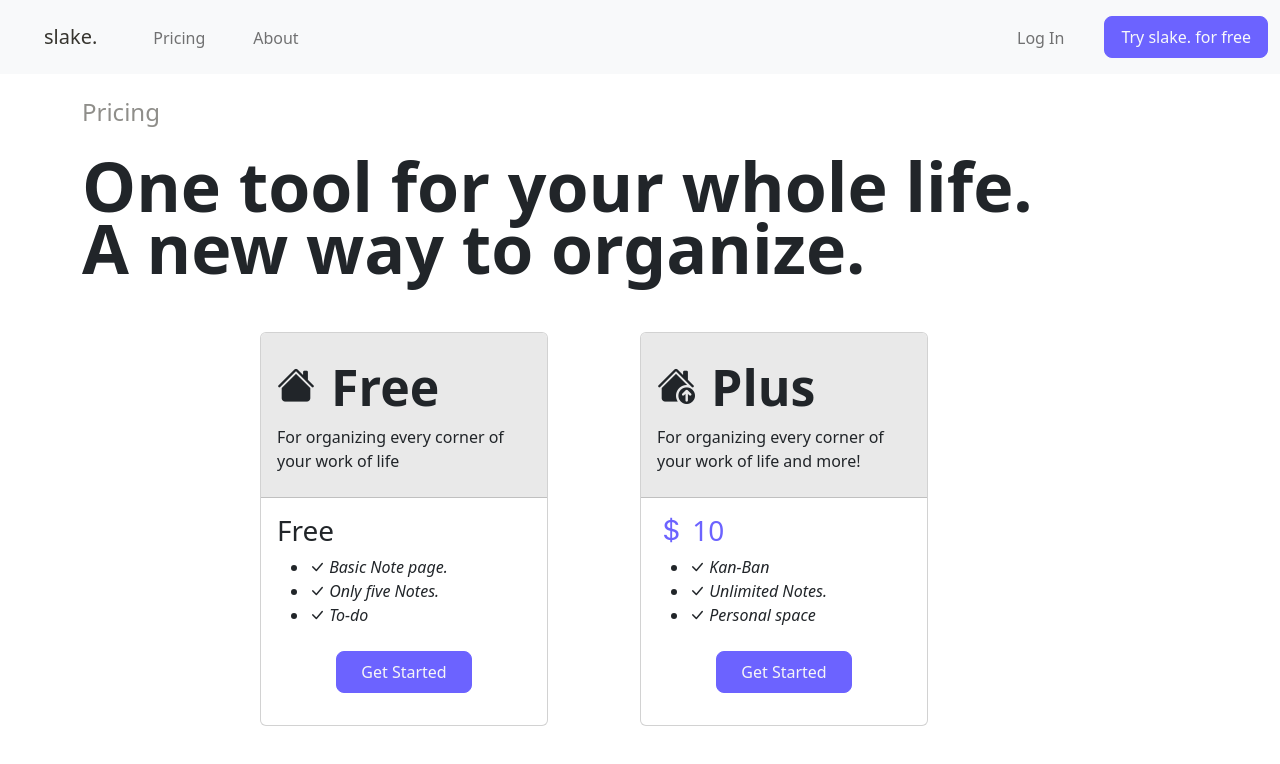
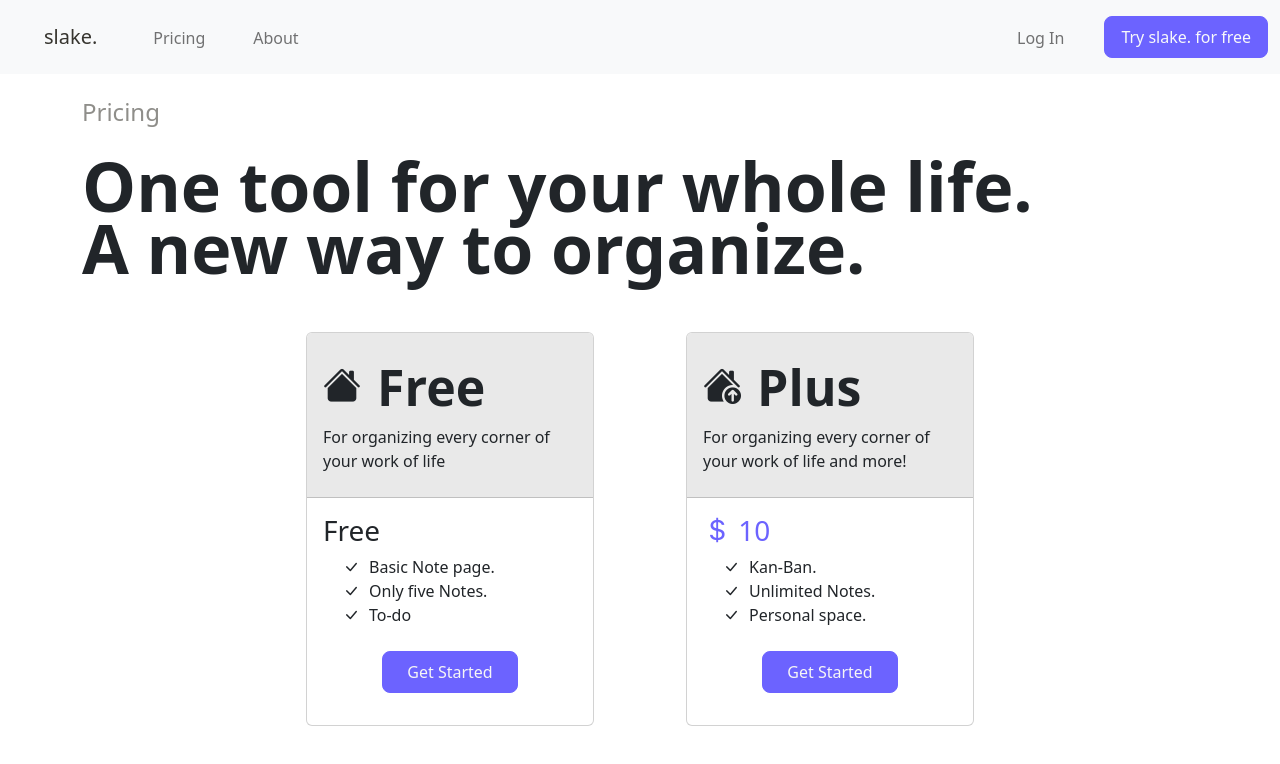
Before and after one commit to 3Ryuusei3/slake._client, a React (Create React App) app: page /plan in a window 1280 px wide. Shown: the top 764 px of the page. Built offline with nearby package versions, Linux system fonts and the light colour scheme; no server answers.

Commit message:
Code review improvements

```diff
--- a/src/App.css
+++ b/src/App.css
@@ -422,6 +422,20 @@ input::placeholder {
 	color: var(--color-primary);
 }
 
+.pricing-body ul {
+	list-style: none;
+	padding-left: 20px;
+}
+
+.pricing-body li {
+	display: flex;
+	gap: 10px;
+}
+
+.pricing-body li p {
+	margin-bottom: 0;
+}
+
 .pricing-icon {
 	font-size: var(--xxl);
 }
--- a/src/App.jsx
+++ b/src/App.jsx
@@ -1,15 +1,11 @@
 import "./App.css"
 import AppRoutes from "./routes/AppRoutes"
 import Navigation from "./components/Navbar/Navbar"
-import { useContext } from "react"
-import { AuthContext } from "./context/auth.context"
 
 function App() {
-	const { user } = useContext(AuthContext)
-
 	return (
 		<>
-			{!user && <Navigation />}
+			<Navigation />
 			<AppRoutes />
 		</>
 	)
--- a/src/components/Header/Header.jsx
+++ b/src/components/Header/Header.jsx
@@ -53,9 +53,9 @@ function Header({ isSidebarOpen }) {
 			) : (
 				<>
 					<div style={{ postion: "relative" }}>
-						<HeaderImage headerData={headerData} isSidebarOpen={isSidebarOpen} setHeaderData={setHeaderData} />
-						<HeaderIcon headerData={headerData} isSidebarOpen={isSidebarOpen} />
-						<HeaderTitle headerData={headerData} isSidebarOpen={isSidebarOpen} />
+						<HeaderImage headerImg={headerData.header.image} setHeaderData={setHeaderData} />
+						<HeaderIcon headerIcon={headerData.header.icon} />
+						<HeaderTitle headerTitle={headerData.header.title} />
 					</div>
 				</>
 			)}
--- a/src/components/Header/HeaderIcon.jsx
+++ b/src/components/Header/HeaderIcon.jsx
@@ -1,9 +1,13 @@
+import { useContext, useState } from "react"
+import { SidebarContext } from "../../context/sidebar.context"
+
 import EmojiPicker, { EmojiStyle, Emoji } from "emoji-picker-react"
-import { useState } from "react"
 
-function HeaderIcon({ isSidebarOpen, headerData }) {
+function HeaderIcon({ headerIcon }) {
 	const [selectedEmoji, setSelectedEmoji] = useState()
 	const [showPicker, setShowPicker] = useState(false)
+
+	const { isSidebarOpen } = useContext(SidebarContext)
 
 	function onClick(emojiData) {
 		setSelectedEmoji(emojiData.unified)
@@ -13,7 +17,7 @@ function HeaderIcon({ isSidebarOpen, headerData }) {
 	return (
 		<div style={{ position: "relative" }} className={!isSidebarOpen ? "leftPaddingSm mb-5" : "leftPaddingLg mb-5"}>
 			<h1 className="headerIcon" onClick={() => setShowPicker(val => !val)}>
-				{selectedEmoji ? <Emoji unified={selectedEmoji} emojiStyle={EmojiStyle.APPLE} size={80} /> : headerData.header.icon}
+				{selectedEmoji ? <Emoji unified={selectedEmoji} emojiStyle={EmojiStyle.APPLE} size={80} /> : headerIcon}
 			</h1>
 			{showPicker && <EmojiPicker width="270px" height="350px" onEmojiClick={onClick} previewConfig={{ showPreview: false }} />}
 		</div>
--- a/src/components/Header/HeaderImage.jsx
+++ b/src/components/Header/HeaderImage.jsx
@@ -1,10 +1,14 @@
-import { useState } from "react"
+import { useState, useContext } from "react"
 import { Modal } from "react-bootstrap"
+import { SidebarContext } from "../../context/sidebar.context"
+
 import NewHeaderImgForm from "./NewHeaderImgForm"
 
-function HeaderImage({ isSidebarOpen, headerData, setHeaderData }) {
+function HeaderImage({ headerImg, setHeaderData }) {
 	const [showIcon, setShowIcon] = useState(false)
 	const [showImgModal, setShowImgModal] = useState(false)
+
+	const { isSidebarOpen } = useContext(SidebarContext)
 
 	const handleMouseOver = () => {
 		setShowIcon(true)
@@ -25,7 +29,7 @@ function HeaderImage({ isSidebarOpen, headerData, setHeaderData }) {
 						<i className="bi bi-image"></i>
 					</button>
 				)}
-				<img onMouseOver={handleMouseOver} onMouseOut={handleMouseOut} className="headerImg" src={headerData.header.image} alt="" />
+				<img onMouseOver={handleMouseOver} onMouseOut={handleMouseOut} className="headerImg" src={headerImg} alt="" />
 			</div>
 			<Modal show={showImgModal} onHide={closeImgModal}>
 				<Modal.Header closeButton>
--- a/src/components/Header/HeaderTitle.jsx
+++ b/src/components/Header/HeaderTitle.jsx
@@ -1,7 +1,10 @@
-import { useState } from "react"
+import { useContext, useState } from "react"
+import { SidebarContext } from "../../context/sidebar.context"
 
-function HeaderTitle({ isSidebarOpen, headerData }) {
-	const [title, setTitle] = useState(headerData.header.title)
+function HeaderTitle({ headerTitle }) {
+	const [title, setTitle] = useState(headerTitle)
+
+	const { isSidebarOpen, setIsSidebarOpen } = useContext(SidebarContext)
 
 	const handleTitle = e => {
 		setTitle(e.target.value)
--- a/src/components/Navbar/Navbar.jsx
+++ b/src/components/Navbar/Navbar.jsx
@@ -1,10 +1,15 @@
+import { useContext } from "react"
+import { AuthContext } from "../../context/auth.context"
+import { Link } from "react-router-dom"
+
 import { Container, Nav, Navbar } from "react-bootstrap"
 
-import { Link } from "react-router-dom"
+function Navigation() {
+	const { user } = useContext(AuthContext)
 
-function Navigation() {
 	return (
 		<>
+			{!user && (
 				<Navbar collapseOnSelect expand="lg" bg="light" variant="light">
 					<Container fluid className="py-2">
 						<Navbar.Brand>
@@ -36,6 +41,7 @@ function Navigation() {
 						</Navbar.Collapse>
 					</Container>
 				</Navbar>
+			)}
 		</>
 	)
 }
--- a/src/components/Sidebar/Sidebar.jsx
+++ b/src/components/Sidebar/Sidebar.jsx
@@ -1,13 +1,17 @@
-import { CDBSidebar, CDBSidebarContent, CDBSidebarFooter, CDBSidebarHeader, CDBSidebarMenu, CDBSidebarMenuItem } from "cdbreact/dist/index"
 import { useContext, useState } from "react"
 import { NavLink } from "react-router-dom"
 import { AuthContext } from "../../context/auth.context"
+import { SidebarContext } from "../../context/sidebar.context"
+
 import ModalProfile from "./ModalProfile"
 
-const Sidebar = ({ isSidebarOpen, setIsSidebarOpen, getDashboardData }) => {
+import { CDBSidebar, CDBSidebarContent, CDBSidebarFooter, CDBSidebarHeader, CDBSidebarMenu, CDBSidebarMenuItem } from "cdbreact/dist/index"
+
+const Sidebar = ({ getDashboardData }) => {
 	const [showModal, setShowModal] = useState(false)
 
 	const { user, logoutUser } = useContext(AuthContext)
+	const { isSidebarOpen, setIsSidebarOpen } = useContext(SidebarContext)
 
 	const handleToggle = () => {
 		setIsSidebarOpen(!isSidebarOpen)
@@ -24,6 +28,7 @@ const Sidebar = ({ isSidebarOpen, setIsSidebarOpen, getDashboardData }) => {
 						prefix={
 							<img
 								src={user.imageUrl}
+								alt="profile"
 								onClick={() => {
 									handleToggle()
 								}}
--- /dev/null
+++ b/src/context/sidebar.context.js
@@ -0,0 +1,11 @@
+import { createContext, useState } from "react"
+
+const SidebarContext = createContext()
+
+function SidebarProviderWrapper(props) {
+	const [isSidebarOpen, setIsSidebarOpen] = useState(true)
+
+	return <SidebarContext.Provider value={{ isSidebarOpen, setIsSidebarOpen }}>{props.children}</SidebarContext.Provider>
+}
+
+export { SidebarContext, SidebarProviderWrapper }
--- a/src/index.js
+++ b/src/index.js
@@ -5,14 +5,17 @@ import { BrowserRouter as Router } from "react-router-dom"
 import "bootstrap/dist/css/bootstrap.min.css"
 
 import { AuthProviderWrapper } from "./context/auth.context"
+import { SidebarProviderWrapper } from "./context/sidebar.context"
 
 const root = ReactDOM.createRoot(document.getElementById("root"))
 root.render(
 	<React.StrictMode>
 		<AuthProviderWrapper>
-			<Router>
-				<App />
-			</Router>
+			<SidebarProviderWrapper>
+				<Router>
+					<App />
+				</Router>
+			</SidebarProviderWrapper>
 		</AuthProviderWrapper>
 	</React.StrictMode>
 )
--- a/src/pages/Pricing /Pricing.jsx
+++ b/src/pages/Pricing /Pricing.jsx
@@ -32,7 +32,7 @@ const Pricing = () => {
 					<h1>A new way to organize.</h1>
 				</Row>
 				<Row className="justify-content-center">
-					<Col className="p-0 m-0" md={4}>
+					<Col className="p-0 m-0 d-flex justify-content-center" md={4}>
 						<Card style={{ width: "18rem" }} className="mb-2">
 							<Card.Header className="pricing-header">
 								<div className="d-flex gap-3 mt-3">
@@ -41,20 +41,23 @@ const Pricing = () => {
 								</div>
 								<p>For organizing every corner of your work of life</p>
 							</Card.Header>
-							<Card.Body>
+							<Card.Body className="pricing-body">
 								<Card.Title>
 									<h3>Free</h3>
 								</Card.Title>
 								<Card.Text>
 									<ul className="mb-4">
 										<li>
-											<i className="bi bi-check-lg"> Basic Note page.</i>
+											<i className="bi bi-check-lg"></i>
+											<p>Basic Note page.</p>
 										</li>
 										<li>
-											<i className="bi bi-check-lg"> Only five Notes.</i>
+											<i className="bi bi-check-lg"></i>
+											<p>Only five Notes.</p>
 										</li>
 										<li>
-											<i className="bi bi-check-lg"> To-do</i>
+											<i className="bi bi-check-lg"></i>
+											<p>To-do</p>
 										</li>
 									</ul>
 									{!user ? (
@@ -70,8 +73,8 @@ const Pricing = () => {
 							</Card.Body>
 						</Card>
 					</Col>
-					<Col className="p-0 m-0" md={4}>
-						<Card style={{ width: "18rem" }} className="mb-2 pricing-card">
+					<Col className="p-0 m-0 d-flex justify-content-center" md={4}>
+						<Card style={{ width: "18rem" }} className="m-0 p-0 mb-2 pricing-card">
 							<Card.Header className="pricing-header">
 								<div className="d-flex gap-3 mt-3">
 									<i className="pricing-icon bi bi-house-up-fill"></i>
@@ -79,7 +82,7 @@ const Pricing = () => {
 								</div>
 								<p>For organizing every corner of your work of life and more!</p>
 							</Card.Header>
-							<Card.Body>
+							<Card.Body className="pricing-body">
 								<Card.Title>
 									<h3>
 										<i className="bi bi-currency-dollar"></i> 10
@@ -88,13 +91,16 @@ const Pricing = () => {
 								<Card.Text>
 									<ul className="mb-4">
 										<li>
-											<i className="bi bi-check-lg"> Kan-Ban</i>
+											<i className="bi bi-check-lg"> </i>
+											<p>Kan-Ban.</p>
 										</li>
 										<li>
-											<i className="bi bi-check-lg"> Unlimited Notes.</i>
+											<i className="bi bi-check-lg"></i>
+											<p>Unlimited Notes.</p>
 										</li>
 										<li>
-											<i className="bi bi-check-lg"> Personal space</i>
+											<i className="bi bi-check-lg"></i>
+											<p>Personal space.</p>
 										</li>
 									</ul>
 									{!user ? (
```
Also changed, not shown: src/pages/Dashboard/Dashboard.jsx (+10 -5 lines). Lines whose indentation alone changed are shown as unchanged.
